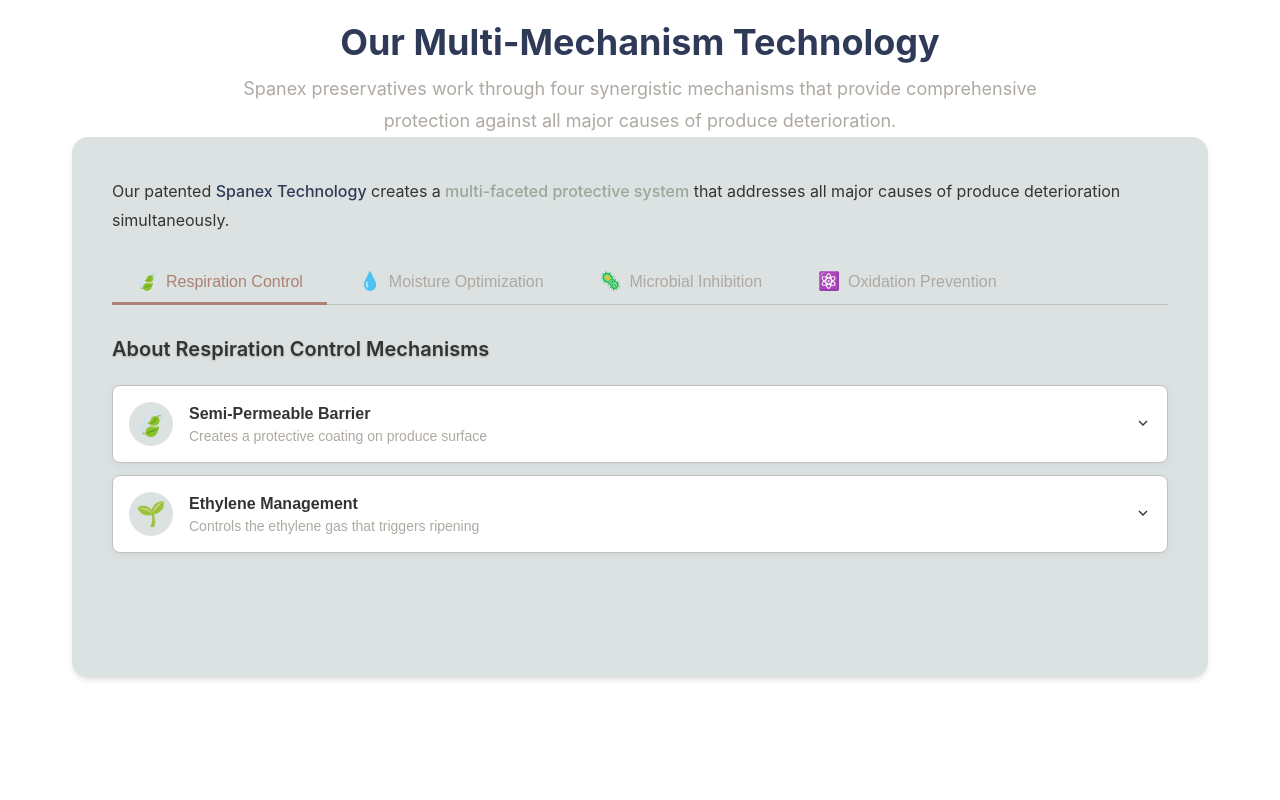
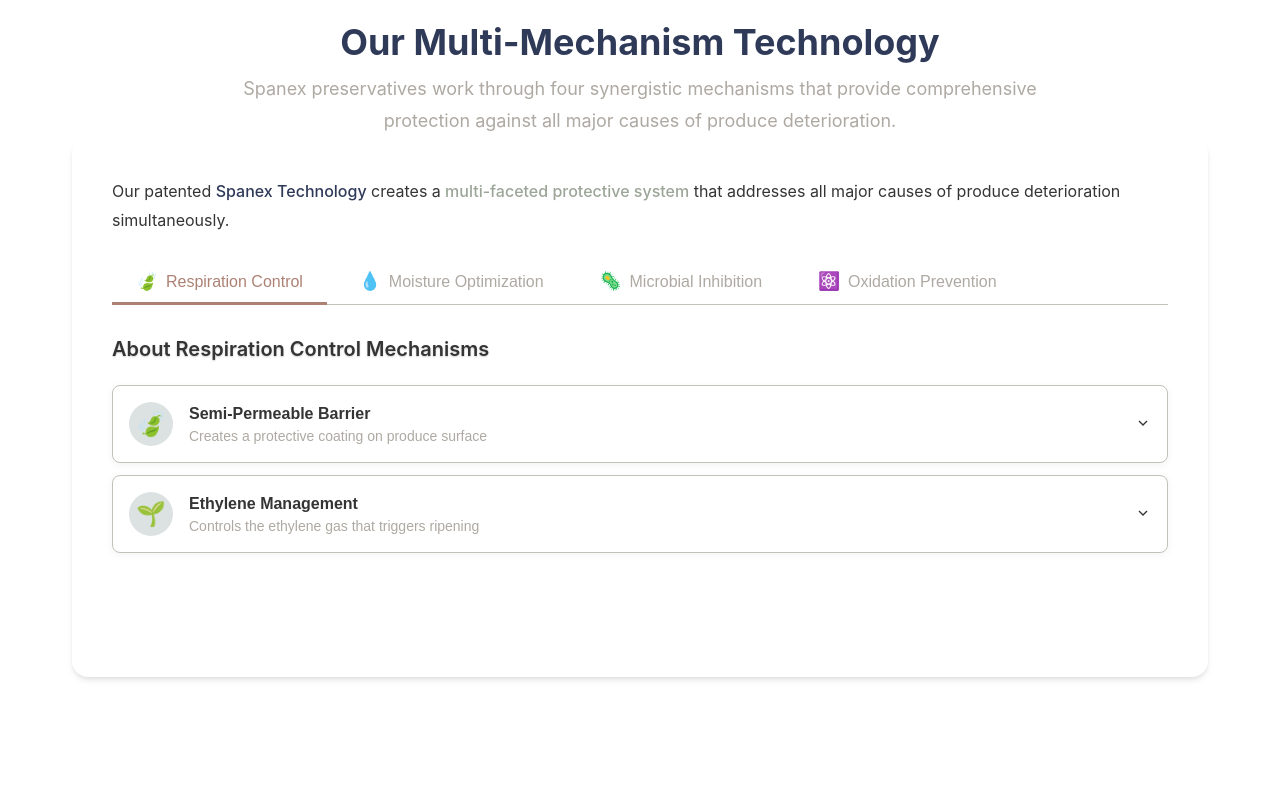
Before and after one commit to gumbaba-gs/spanex-website, a React (Create React App) app: page / in a window 1280 px wide. Shown: the part 3320-4120 px from the top of the page. Built offline with nearby package versions, Linux system fonts and the light colour scheme.

Commit message:
5 commit

```diff
--- a/src/components/home/AboutSection.css
+++ b/src/components/home/AboutSection.css
@@ -1,7 +1,7 @@
 /* ===== About Section Styles ===== */
 .about-section {
   padding: var(--spacing-xxl) 0;
-  background-color: var(--color-alabaster);
+  background-color: var(--section-bg-primary);
 }
 
 .about-section__header {
@@ -22,8 +22,8 @@
 
 .about-section__container {
   opacity: 0;
-  transform: translateY(20px);
-  transition: opacity var(--transition-normal), transform var(--transition-normal);
+  transform: translateY(30px);
+  transition: opacity 0.6s ease, transform 0.6s ease;
 }
 
 .about-section__container.visible {
@@ -32,10 +32,10 @@
 }
 
 .about-section__content-card {
-  background-color: var(--color-pure-white);
-  border-radius: var(--border-radius-lg);
-  box-shadow: var(--shadow-md);
-  padding: var(--spacing-xl);
+  background-color: var(--section-card-bg);
+  border-radius: var(--border-radius-lg, 1.25rem);
+  box-shadow: var(--shadow-md, 0 2px 8px rgba(0,0,0,0.05));
+  padding: var(--spacing-xl, 2.5rem);
   overflow: hidden;
 }
 
--- a/src/components/home/BeforeAfterComparison.css
+++ b/src/components/home/BeforeAfterComparison.css
@@ -3,7 +3,7 @@
 
 .comparison-section {
   padding: var(--spacing-xxl, 6rem) 0;
-  background-color: var(--color-sea-salt, #f8fafc);
+  background-color: var(--section-bg-secondary);
   position: relative;
 }
 
@@ -23,7 +23,7 @@
 }
 
 .comparison-section__content-card {
-  background-color: var(--color-sea-salt, #f8fafc);
+  background-color: var(--section-card-bg);
   border-radius: var(--border-radius-lg, 1.25rem);
   box-shadow: var(--shadow-md, 0 2px 8px rgba(0,0,0,0.05));
   padding: var(--spacing-xl, 2.5rem);
--- a/src/components/home/FoodWasteCounter.css
+++ b/src/components/home/FoodWasteCounter.css
@@ -1,7 +1,7 @@
 /* ===== Food Waste Counter Section Styles ===== */
 .foodwaste-section {
   padding: var(--spacing-xxl) 0;
-  background-color: var(--color-sea-salt);
+  background-color: var(--section-bg-secondary);
 }
 
 .foodwaste-section__header {
@@ -22,8 +22,8 @@
 
 .foodwaste-section__container {
   opacity: 0;
-  transform: translateY(20px);
-  transition: opacity var(--transition-normal), transform var(--transition-normal);
+  transform: translateY(30px);
+  transition: opacity 0.6s ease, transform 0.6s ease;
 }
 
 .foodwaste-section__container.visible {
@@ -32,10 +32,10 @@
 }
 
 .foodwaste-section__content-card {
-  background-color: var(--color-pure-white);
-  border-radius: var(--border-radius-lg);
-  box-shadow: var(--shadow-md);
-  padding: var(--spacing-xl);
+  background-color: var(--section-card-bg);
+  border-radius: var(--border-radius-lg, 1.25rem);
+  box-shadow: var(--shadow-md, 0 2px 8px rgba(0,0,0,0.05));
+  padding: var(--spacing-xl, 2.5rem);
   overflow: hidden;
 }
 
--- a/src/components/home/TechnologySection.css
+++ b/src/components/home/TechnologySection.css
@@ -4,7 +4,7 @@
 
 .tech-section {
   padding: var(--spacing-xxl) 0;
-  background-color: var(--color-alabaster);
+  background-color: var(--section-bg-primary);
   position: relative;
 }
 .tech-section::before {
@@ -61,12 +61,12 @@
 }
 
 .tech-section__content-card {
-  background-color: var(--color-sea-salt);
-  border-radius: var(--border-radius-lg);
-  box-shadow: var(--shadow-md);
-  padding: var(--spacing-xl);
-  margin-bottom: var(--spacing-lg);
-  color: var(--color-text-primary);
+  background-color: var(--section-card-bg);
+  border-radius: var(--border-radius-lg, 1.25rem);
+  box-shadow: var(--shadow-md, 0 2px 8px rgba(0,0,0,0.05));
+  padding: var(--spacing-xl, 2.5rem);
+  margin-bottom: var(--spacing-lg, 2rem);
+  color: var(--color-text-primary, #222);
 }
 
 /* Text styling */
--- a/src/styles/components.css
+++ b/src/styles/components.css
@@ -1,4 +1,9 @@
 /* src/styles/components.css */
+:root {
+  --section-bg-primary: var(--color-alabaster);
+  --section-bg-secondary: var(--color-sea-salt);
+  --section-card-bg: var(--color-pure-white);
+}
 
 /* ===== Header Styles ===== */
 .header {
```
